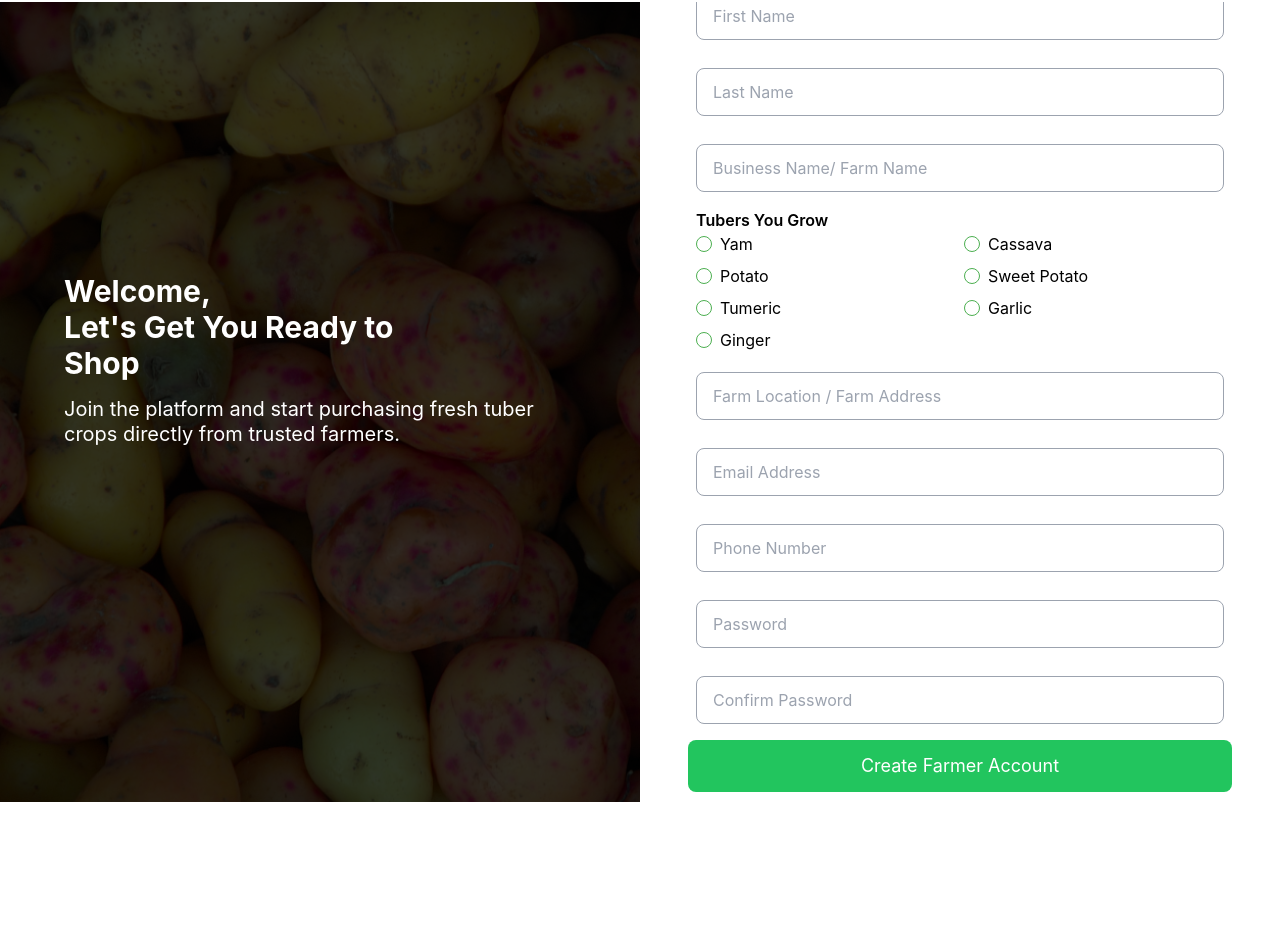
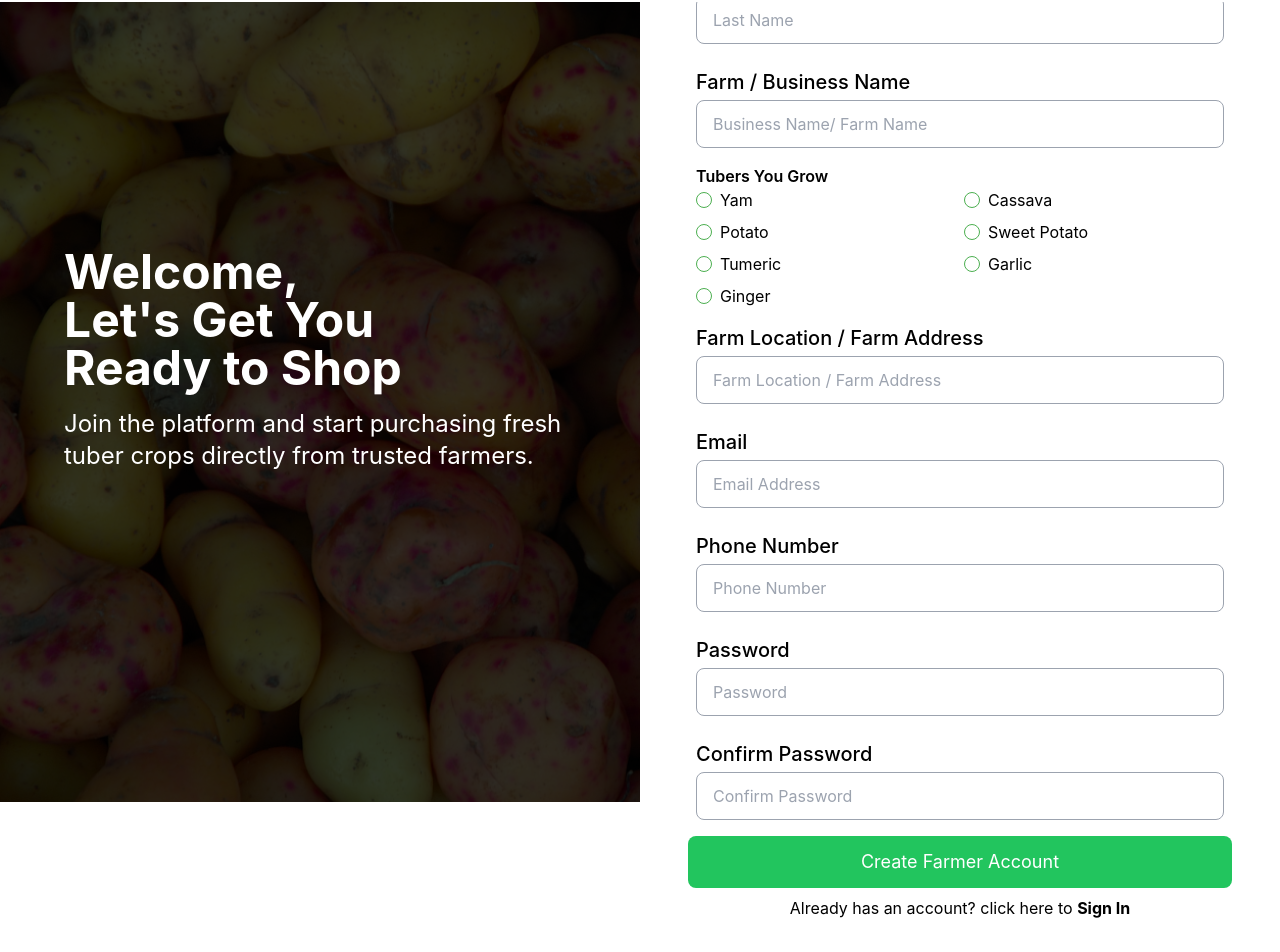
Before and after one commit to paulthadev/rootbounty, a React (Vite) app: page /signupfarmer in a window 1280 px wide. Shown: the part 82-1034 px from the top of the page. Before the commit the page ends 922 px from the top, so only its background shows below. Built offline with nearby package versions, Linux system fonts and the light colour scheme.

Commit message:
Refactor SignUpFarmer component to add labels and a link to sign in

```diff
--- a/src/pages/auth/SignUpFarmer.jsx
+++ b/src/pages/auth/SignUpFarmer.jsx
@@ -7,6 +7,7 @@ import toast from "react-hot-toast";
 import { supabase } from "../../utils/supabase";
 import ButtonSpinner from "../../components/ButtonSpinner";
 import { useNavigate } from "react-router";
+import { Link } from "react-router-dom";
 
 const SignUpBuyer = () => (
   <section className="relative flex flex-col">
@@ -37,11 +38,11 @@ const SignUpBuyer = () => (
 function Heading() {
   return (
     <div className="text-white w-full">
-      <h1 className="text-3xl font-bold max-w-sm mb-4">
+      <h1 className="text-3xl lg:text-5xl font-bold max-w-sm mb-4">
         Welcome, <br />
         Let&apos;s Get You Ready to Shop
       </h1>
-      <p className="text-xl leading-tight">
+      <p className="text-xl lg:text-2xl leading-tight">
         Join the platform and start purchasing fresh tuber crops directly from
         trusted farmers.
       </p>
@@ -164,6 +165,7 @@ function RegisterSection() {
         className="grid md:grid-cols-2 gap-2 lg:flex lg:flex-col"
       >
         <Inputs
+          label="First Name"
           type="text"
           placeholder="First Name"
           name="firstname"
@@ -172,6 +174,7 @@ function RegisterSection() {
         />
 
         <Inputs
+          label="Last Name"
           type="text"
           placeholder="Last Name"
           name="lastname"
@@ -180,6 +183,7 @@ function RegisterSection() {
         />
 
         <Inputs
+          label="Farm / Business Name"
           type="text"
           placeholder="Business Name/ Farm Name"
           name="businessName"
@@ -266,6 +270,7 @@ function RegisterSection() {
         </div>
 
         <Inputs
+          label="Farm Location / Farm Address"
           type="text"
           placeholder="Farm Location / Farm Address"
           name="location"
@@ -274,6 +279,7 @@ function RegisterSection() {
         />
 
         <Inputs
+          label="Email"
           type="email"
           placeholder="Email Address"
           name="email"
@@ -282,6 +288,7 @@ function RegisterSection() {
         />
 
         <Inputs
+          label="Phone Number"
           type="tel"
           placeholder="Phone Number"
           name="phone"
@@ -290,6 +297,7 @@ function RegisterSection() {
         />
 
         <Inputs
+          label="Password"
           type="password"
           placeholder="Password"
           name="password"
@@ -298,6 +306,7 @@ function RegisterSection() {
         />
 
         <Inputs
+          label="Confirm Password"
           type="password"
           placeholder="Confirm Password"
           name="confirmPassword"
@@ -312,6 +321,12 @@ function RegisterSection() {
           {isLoading ? <ButtonSpinner /> : "Create Farmer Account"}
         </button>
       </form>
+      <p className="text-center mt-2 text-sm sm:text-base text-wrap">
+        Already has an account? click here to{" "}
+        <Link to="/login">
+          <span className="font-bold">Sign In</span>
+        </Link>
+      </p>
     </div>
   );
 }
```
